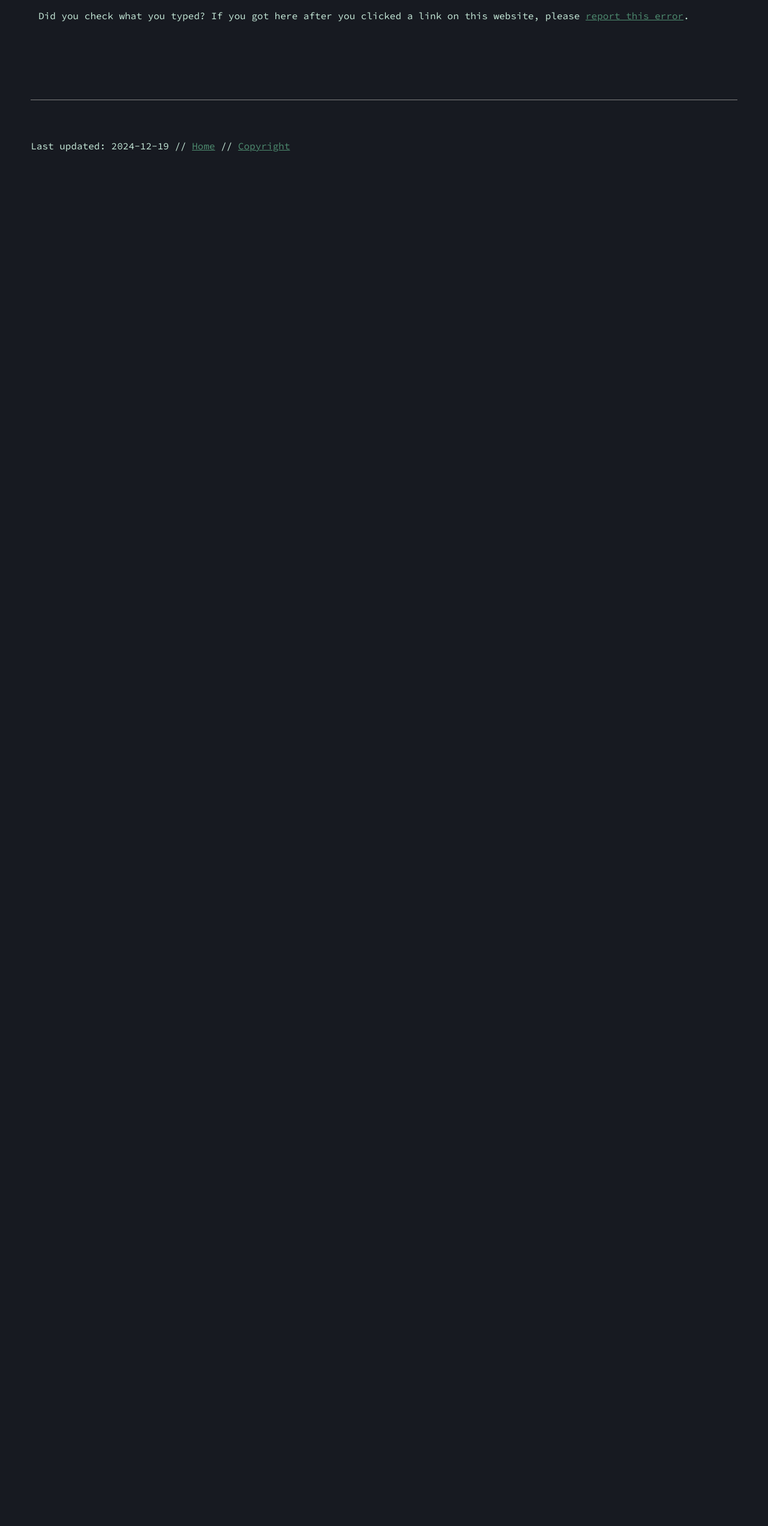
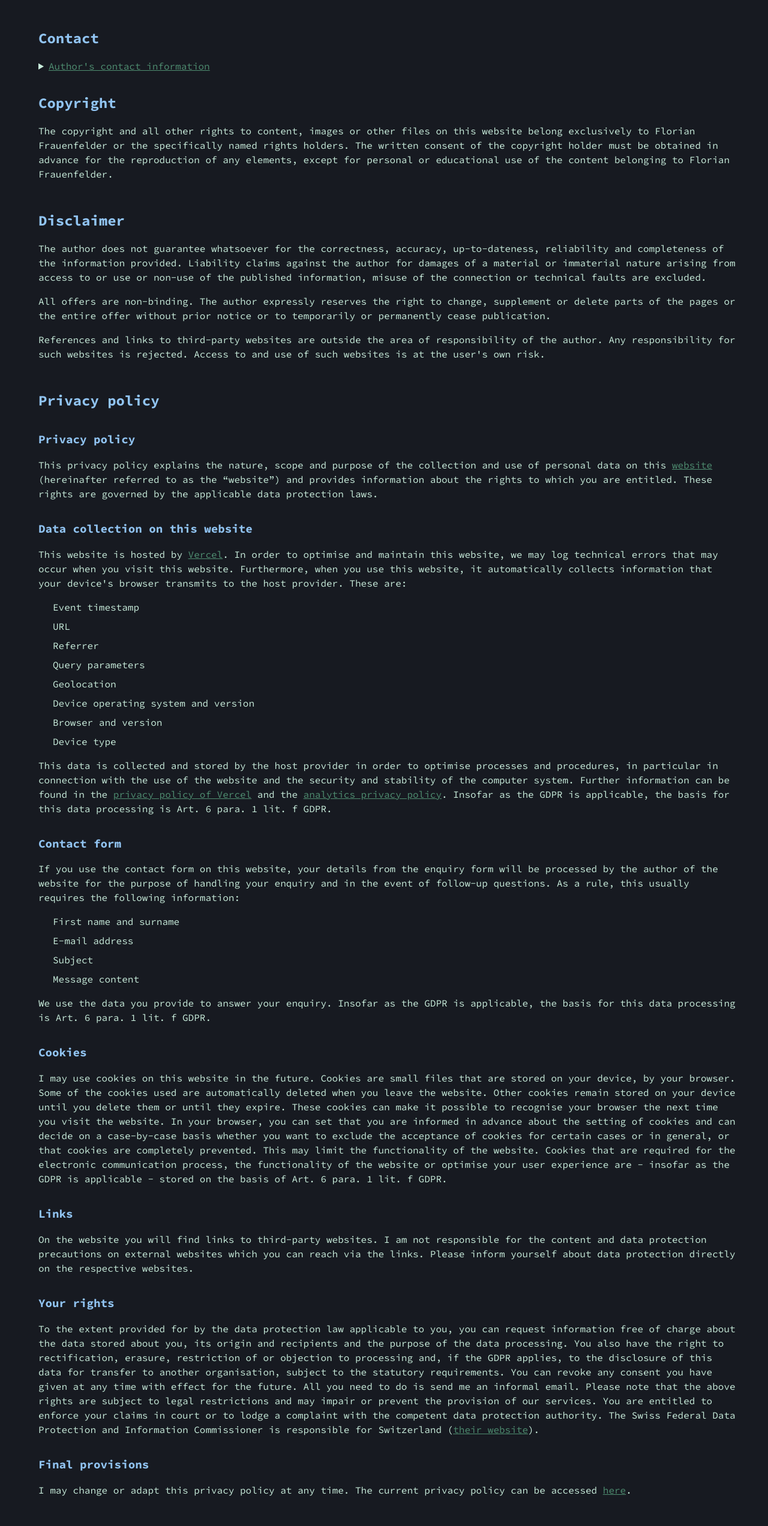
Before and after one commit to fflopsi/website, a Next.js app: page /legal in a window 1280 px wide. Before the commit this address had no page. Shown: the part 162-2706 px from the top of the page at 60% size. Before the commit the page ends 800 px from the top, so only its background shows below. Built offline with nearby package versions, Linux system fonts and the light colour scheme.

Commit message:
Update impressum to legal information containing contact, copyright, disclaimer and privacy policy

```diff
--- a/app/impressum/page.tsx
+++ /dev/null
@@ -1,19 +0,0 @@
-import Wrapper from '@/components/wrapper';
-import Link from 'next/link';
-import getMetadata from '../res/metadata';
-
-const title = 'Florian: Copyright';
-
-export const metadata = getMetadata(title);
-
-export default function Impressum() {
-  return (
-    <Wrapper title={title} route='/impressum/' updated='2024-12-18'>
-      <h2>Contact</h2>
-      <ul>
-        <li><Link href='mailto:ffrauenfelde@student.ethz.ch'>ffrauenfelde@student.ethz.ch</Link></li>
-        <li>florian.l.frauenfelder(at)gmail.com</li>
-      </ul>
-    </Wrapper>
-  );
-}
--- /dev/null
+++ b/app/legal/page.tsx
@@ -0,0 +1,90 @@
+import Wrapper from '@/components/wrapper';
+import Link from 'next/link';
+import getMetadata from '../res/metadata';
+
+const title = 'Florian: Legal';
+
+export const metadata = getMetadata(title);
+
+export default function Impressum() {
+  return (
+    <Wrapper title={title} route='/legal/' updated='2025-03-27'>
+      <h2>Contact</h2>
+      <details>
+        <summary><span className='link-like'>Author's contact information</span></summary>
+        <address>
+          Florian Frauenfelder<br />
+          Zürcherstrasse 104a<br />
+          CH-8102 Oberengstringen<br />
+          <Link href='mailto:ffrauenfelde@student.ethz.ch'>ffrauenfelde@student.ethz.ch</Link> <br />
+          florian.l.frauenfelder(at)gmail.com<br />
+        </address>
+      </details>
+      <h2>Copyright</h2>
+      <p>
+        The copyright and all other rights to content, images or other files on this website belong exclusively to Florian Frauenfelder or the specifically named rights holders. The written consent of the copyright holder must be obtained in advance for the reproduction of any elements, except for personal or educational use of the content belonging to Florian Frauenfelder.
+      </p>
+      <h2>Disclaimer</h2>
+      <p>
+        The author does not guarantee whatsoever for the correctness, accuracy, up-to-dateness, reliability and completeness of the information provided. Liability claims against the author for damages of a material or immaterial nature arising from access to or use or non-use of the published information, misuse of the connection or technical faults are excluded.
+      </p>
+      <p>
+        All offers are non-binding. The author expressly reserves the right to change, supplement or delete parts of the pages or the entire offer without prior notice or to temporarily or permanently cease publication.
+      </p>
+      <p>
+        References and links to third-party websites are outside the area of responsibility of the author. Any responsibility for such websites is rejected. Access to and use of such websites is at the user's own risk.
+      </p>
+      <h2>Privacy policy</h2>
+      <h3>Privacy policy</h3>
+      <p>
+        This privacy policy explains the nature, scope and purpose of the collection and use of personal data on this <Link href='/'>website</Link> (hereinafter referred to as the <q>website</q>) and provides information about the rights to which you are entitled. These rights are governed by the applicable data protection laws.
+      </p>
+      <h3>Data collection on this website</h3>
+      <p>
+        This website is hosted by <Link href={'https://vercel.com'}>Vercel</Link>. In order to optimise and maintain this website, we may log technical errors that may occur when you visit this website. Furthermore, when you use this website, it automatically collects information that your device's browser transmits to the host provider. These are:
+      </p>
+      <ul>
+        <li>Event timestamp</li>
+        <li>URL</li>
+        <li>Referrer</li>
+        <li>Query parameters</li>
+        <li>Geolocation</li>
+        <li>Device operating system and version</li>
+        <li>Browser and version</li>
+        <li>Device type</li>
+      </ul>
+      <p>
+        This data is collected and stored by the host provider in order to optimise processes and procedures, in particular in connection with the use of the website and the security and stability of the computer system. Further information can be found in the <Link href={'https://vercel.com/legal/privacy-policy'}>privacy policy of Vercel</Link> and the <Link href={'https://vercel.com/docs/analytics/privacy-policy'}>analytics privacy policy</Link>. Insofar as the GDPR is applicable, the basis for this data processing is Art. 6 para. 1 lit. f GDPR.
+      </p>
+      <h3>Contact form</h3>
+      <p>
+        If you use the contact form on this website, your details from the enquiry form will be processed by the author of the website for the purpose of handling your enquiry and in the event of follow-up questions. As a rule, this usually requires the following information:
+      </p>
+      <ul>
+        <li>First name and surname</li>
+        <li>E-mail address</li>
+        <li>Subject</li>
+        <li>Message content</li>
+      </ul>
+      <p>
+        We use the data you provide to answer your enquiry. Insofar as the GDPR is applicable, the basis for this data processing is Art. 6 para. 1 lit. f GDPR.
+      </p>
+      <h3>Cookies</h3>
+      <p>
+        I may use cookies on this website in the future. Cookies are small files that are stored on your device, by your browser. Some of the cookies used are automatically deleted when you leave the website. Other cookies remain stored on your device until you delete them or until they expire. These cookies can make it possible to recognise your browser the next time you visit the website. In your browser, you can set that you are informed in advance about the setting of cookies and can decide on a case-by-case basis whether you want to exclude the acceptance of cookies for certain cases or in general, or that cookies are completely prevented. This may limit the functionality of the website. Cookies that are required for the electronic communication process, the functionality of the website or optimise your user experience are - insofar as the GDPR is applicable - stored on the basis of Art. 6 para. 1 lit. f GDPR.
+      </p>
+      <h3>Links</h3>
+      <p>
+        On the website you will find links to third-party websites. I am not responsible for the content and data protection precautions on external websites which you can reach via the links. Please inform yourself about data protection directly on the respective websites.
+      </p>
+      <h3>Your rights</h3>
+      <p>
+        To the extent provided for by the data protection law applicable to you, you can request information free of charge about the data stored about you, its origin and recipients and the purpose of the data processing. You also have the right to rectification, erasure, restriction of or objection to processing and, if the GDPR applies, to the disclosure of this data for transfer to another organisation, subject to the statutory requirements. You can revoke any consent you have given at any time with effect for the future. All you need to do is send me an informal email. Please note that the above rights are subject to legal restrictions and may impair or prevent the provision of our services. You are entitled to enforce your claims in court or to lodge a complaint with the competent data protection authority. The Swiss Federal Data Protection and Information Commissioner is responsible for Switzerland (<Link href={'http://www.edoeb.admin.ch'}>their website</Link>).
+      </p>
+      <h3>Final provisions</h3>
+      <p>
+        I may change or adapt this privacy policy at any time. The current privacy policy can be accessed <Link href={'/legal/'}>here</Link>.
+      </p>
+    </Wrapper>
+  );
+}
--- a/components/dateFooter.tsx
+++ b/components/dateFooter.tsx
@@ -6,7 +6,7 @@ export default function DateFooter({ date }: { date: string }) {
       <hr />
       <footer>
         Last updated: {date} // <Link href='/'>Home</Link> //{' '}
-        <Link href='/impressum'>Copyright</Link>
+        <Link href='/legal/'>Legal: Contact, Copyright, Disclaimer, Privacy policy</Link>
       </footer>
     </>
   );
```
